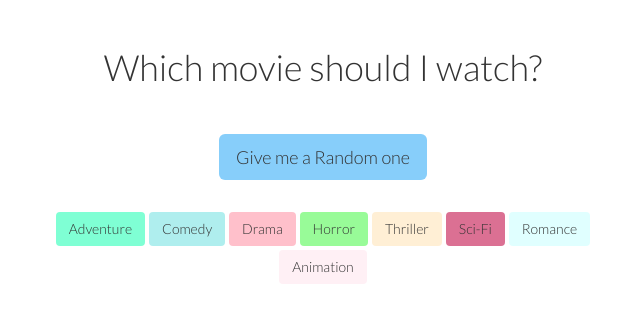
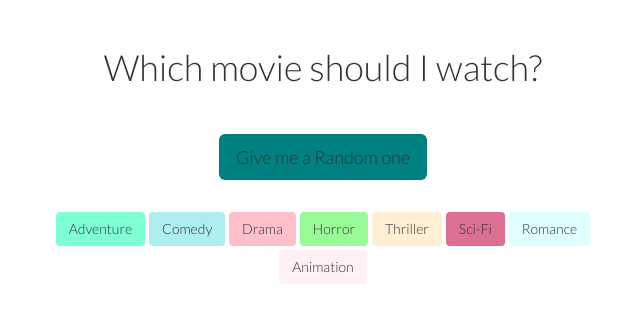
Before and after one commit to lenadis/Angular-Node, a plain HTML site: page index.html in a window 1280 px wide. In both pictures the pointer is over the button "Give me a Random one". Shown: the top 309 px of the page, without its empty margins (317-957 px from the left). Drawn offline with nearby package versions, Linux system fonts and the light colour scheme.

Commit message:
button hover

```diff
--- a/css/style.css
+++ b/css/style.css
@@ -27,7 +27,13 @@ h1 {
 
 .btn-adventure {
     background-color: aquamarine;
+
 }
+.btn:hover {
+    background-color: teal;
+
+}
+
 .btn-comedy {
     background-color: paleturquoise;
 }
```
